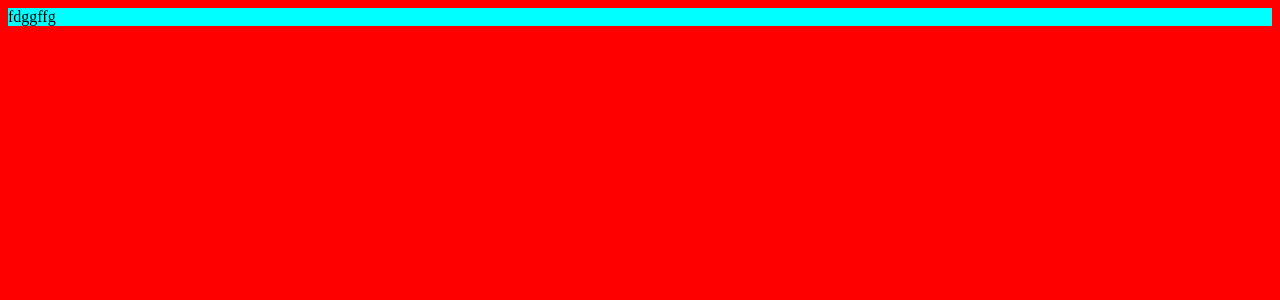
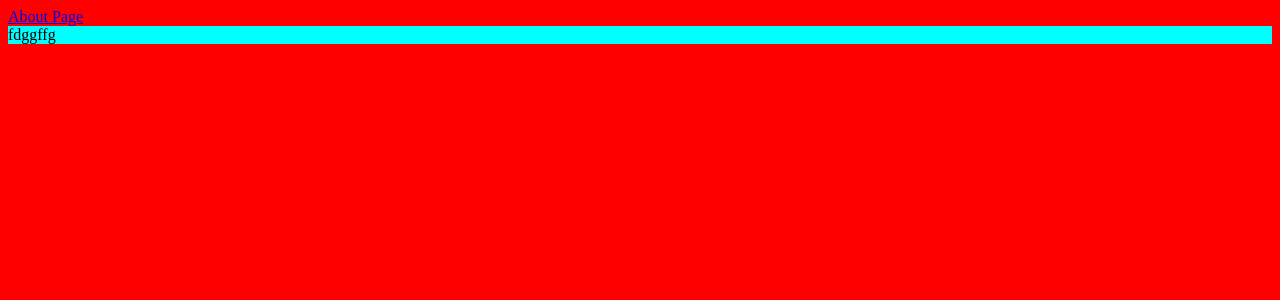
Before and after one commit to ilkor4/dinamo, a React app: page / in a window 1280 px wide. Shown: the top 300 px of the page. Built offline with nearby package versions, Linux system fonts and the light colour scheme.

Commit message:
feat: Добавить роутинг, code splitting

```diff
--- a/package.json
+++ b/package.json
@@ -17,6 +17,7 @@
     "css-loader": "^6.8.1",
     "html-webpack-plugin": "^5.6.0",
     "mini-css-extract-plugin": "^2.7.6",
+    "react-router-dom": "^6.21.1",
     "sass": "^1.69.6",
     "sass-loader": "^13.3.3",
     "style-loader": "^3.3.3",
--- a/src/App.tsx
+++ b/src/App.tsx
@@ -1,9 +1,20 @@
 import {Button} from "./components/Button/Button";
 import './index.scss';
+import {Route, Routes} from "react-router-dom";
+import {Suspense} from "react";
+import {MainPageAsync} from "./pages/MainPage/MainPage.async";
+import {AboutPageAsync} from "./pages/AboutPage/AboutPage.async";
+
 export const App = () => {
 
     return (
         <div className="app">
+            <Suspense fallback={<div>...Loading</div>}>
+                <Routes>
+                    <Route path={'/'} element={<MainPageAsync />} />
+                    <Route path={'/about'} element={<AboutPageAsync />} />
+                </Routes>
+            </Suspense>
             <Button />
         </div>
     );
--- a/src/index.tsx
+++ b/src/index.tsx
@@ -1,8 +1,11 @@
 import {render} from "react-dom";
 import {Button} from "./components/Button/Button";
 import {App} from "./App";
+import {BrowserRouter} from "react-router-dom";
 
 render(
-    <App />,
+    <BrowserRouter>
+        <App />
+    </BrowserRouter>,
     document.getElementById('root')
 )
--- /dev/null
+++ b/src/pages/AboutPage/AboutPage.async.tsx
@@ -0,0 +1,3 @@
+import {lazy} from "react";
+
+export const AboutPageAsync = lazy(() => import('./AboutPage'));
--- /dev/null
+++ b/src/pages/AboutPage/AboutPage.tsx
@@ -0,0 +1,10 @@
+import {Link} from "react-router-dom";
+
+export default function AboutPage() {
+
+    return (
+        <div className="about">
+            <Link to="/" >Main Page</Link>
+        </div>
+    );
+};
--- /dev/null
+++ b/src/pages/MainPage/MainPage.async.tsx
@@ -0,0 +1,3 @@
+import {lazy} from "react";
+
+export const MainPageAsync = lazy(() => import('./MainPage'));
--- /dev/null
+++ b/src/pages/MainPage/MainPage.tsx
@@ -0,0 +1,10 @@
+import {Link} from "react-router-dom";
+
+export default function MainPage() {
+
+    return (
+        <div className="main">
+            <Link to="/about" >About Page</Link>
+        </div>
+    );
+};
```
Also changed, not shown: src/global.d.ts (renamed from src/components/global.d.ts), 2 other files (tests, documents, lock files or other folders).
